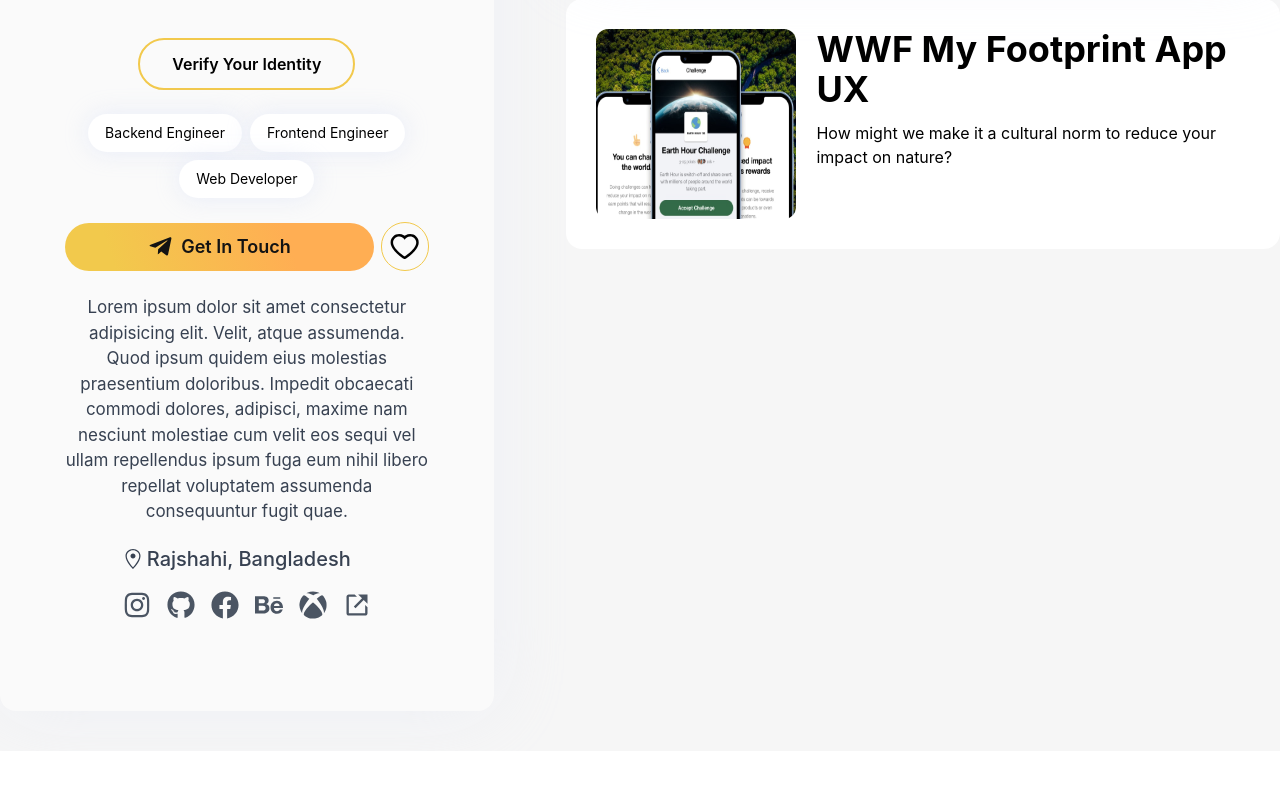
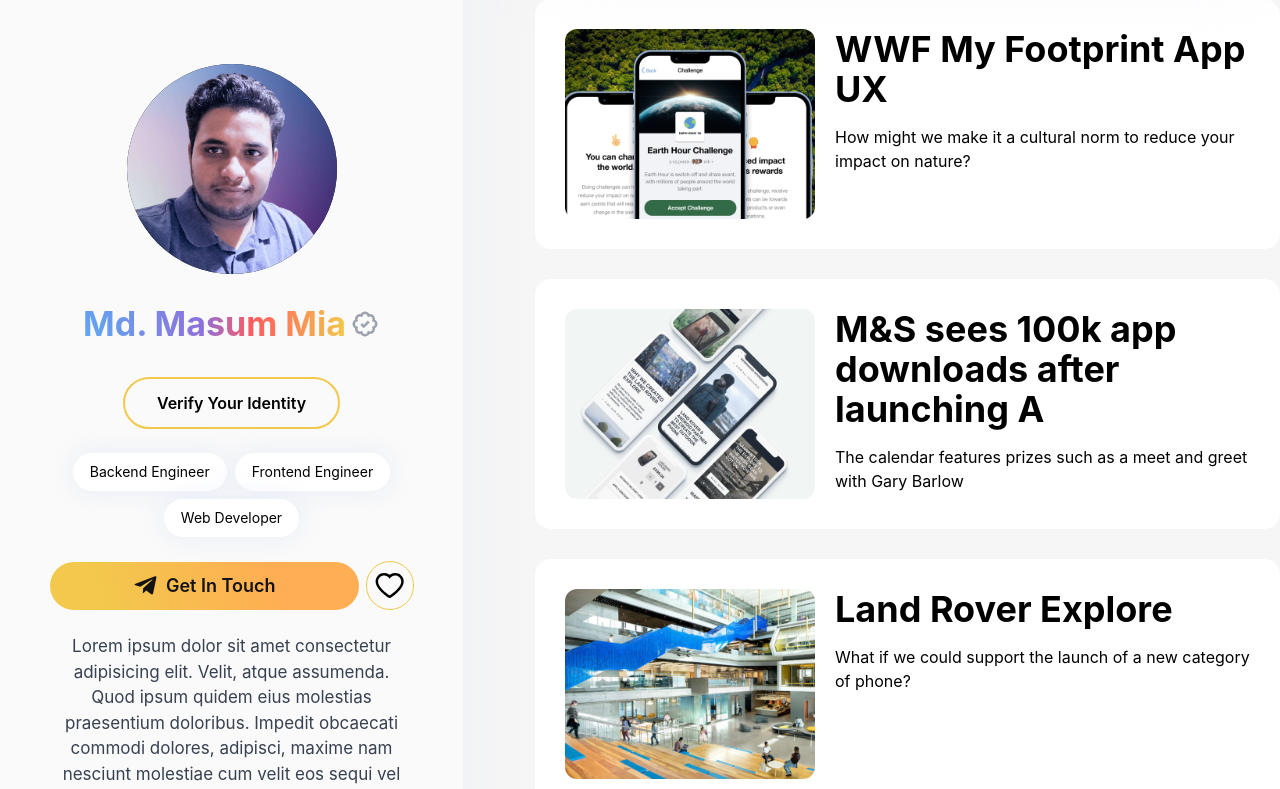
Before and after one commit to iinaamasum/contra-user-dashboard, a React (Create React App) app: page / in a window 1280 px wide. Shown: the part 490-1279 px from the top of the page. Before the commit the page ends 1241 px from the top, so only its background shows below. Built offline with nearby package versions, Linux system fonts and the light colour scheme.

Commit message:
projects card rendered with default data

```diff
--- a/src/Components/UserDashboard/DashboardRight.jsx
+++ b/src/Components/UserDashboard/DashboardRight.jsx
@@ -1,6 +1,11 @@
 import React from 'react';
 import { AiOutlineEyeInvisible } from 'react-icons/ai';
 import { Link } from 'react-router-dom';
+import pro1 from '../../Assets/image/pro1.jpeg';
+import pro2 from '../../Assets/image/pro2.jpeg';
+import pro3 from '../../Assets/image/pro3.jpeg';
+import pro4 from '../../Assets/image/pro4.jpeg';
+import pro5 from '../../Assets/image/pro5.jpeg';
 import UserProjectsCard from './UserProjectsCard';
 
 const DashboardRight = () => {
@@ -8,6 +13,43 @@
     { id: 1, path: '/work-experience', title: 'Work Experience' },
     { id: 2, path: '/calender', title: 'Calender' },
     { id: 3, path: '/my-feed', title: 'My Feed' },
+  ];
+
+  const projectsCardData = [
+    {
+      id: 1,
+      title: 'WWF My Footprint App UX',
+      description:
+        'How might we make it a cultural norm to reduce your impact on nature?',
+      img: `${pro1}`,
+    },
+    {
+      id: 2,
+      title: 'M&S sees 100k app downloads after launching Advent',
+      description:
+        'The calendar features prizes such as a meet and greet with Gary Barlow',
+      img: `${pro2}`,
+    },
+    {
+      id: 3,
+      title: 'Land Rover Explore',
+      description:
+        'What if we could support the launch of a new category of phone?',
+      img: `${pro3}`,
+    },
+    {
+      id: 4,
+      title: 'We Find Venues’ bookings hit £7.5m after product design',
+      description: 'What if you could make finding event space better?',
+      img: `${pro4}`,
+    },
+    {
+      id: 5,
+      title: 'Improving Design Sprints with Data',
+      description:
+        'How might we make it a cultural norm to reduce your impact on nature?',
+      img: `${pro5}`,
+    },
   ];
   return (
     <div className="w-[750px] py-[30px] mt-[70px] flex justify-center rounded-2xl">
@@ -48,7 +90,11 @@
           </p>
         </div>
         {/* projects card  */}
-        <UserProjectsCard />
+        <div className="">
+          {projectsCardData.map((data) => (
+            <UserProjectsCard key={data.id} data={data} />
+          ))}
+        </div>
       </div>
     </div>
   );
--- a/src/Components/UserDashboard/UserProjectsCard.jsx
+++ b/src/Components/UserDashboard/UserProjectsCard.jsx
@@ -1,24 +1,23 @@
 import React from 'react';
-import pro1 from '../../Assets/image/pro1.jpeg';
 
-const UserProjectsCard = () => {
+const UserProjectsCard = ({ data }) => {
+  const { title, description, img } = data;
+
   return (
     <div className="lg1200:flex items-start justify-between p-[30px] bg-[#fff] my-[30px] rounded-2xl gap-x-[20px]">
       <div className="h-[190px] w-full lg1200:w-[250px]">
-        <img className="h-full w-full rounded-xl" src={pro1} alt="" />
+        <img className="h-full w-full rounded-xl" src={img} alt="" />
       </div>
-      <div className="">
+      <div className="w-full lg1200:w-[415px]">
         <h2
           style={{
             lineHeight: '2.5rem',
           }}
-          className="text-2xl lg1200:text-4xl font-bold mb-3"
+          className="text-2xl lg1200:text-4xl font-bold mb-4"
         >
-          WWF My Footprint App UX
+          {title.slice(0, 45)}
         </h2>
-        <p>
-          How might we make it a cultural norm to reduce your impact on nature?
-        </p>
+        <p>{description}</p>
       </div>
     </div>
   );
```
